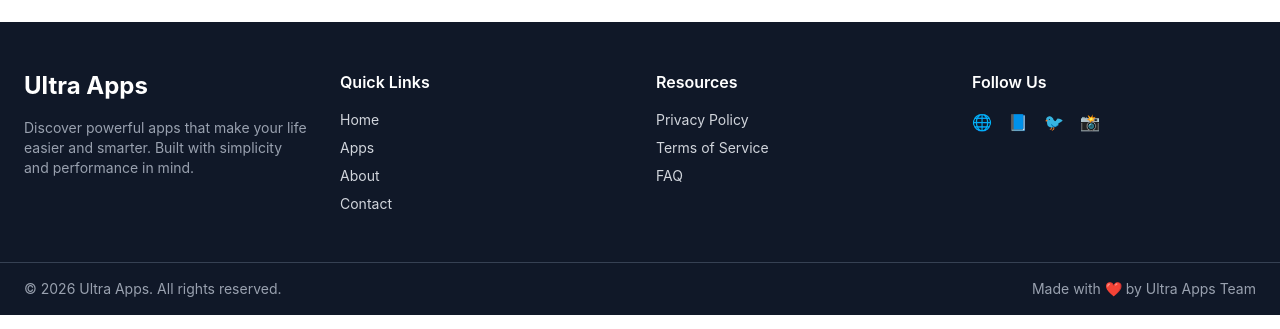
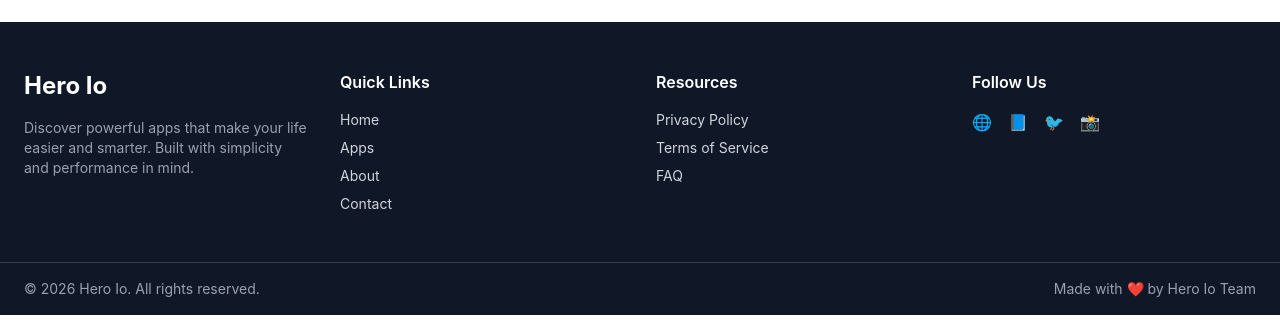
Before and after one commit to atik735/Hero-Io, a React (Vite) app: page / in a window 1280 px wide. Shown: the part 2081-2410 px from the top of the page. Built offline with nearby package versions, Linux system fonts and the light colour scheme.

Commit message:
updated  readme footer

```diff
--- a/public/data.json
+++ b/public/data.json
@@ -2,7 +2,7 @@
   {
     "image": "https://i.ibb.co.com/kskJfz0D/unnamed.png",
     "title": "ChatMaster",
-    "companyName": "Ultra Apps",
+    "companyName": "Hero Io",
     "id": 1,
     "description": "ChatMaster is a fast and secure messaging app that helps users stay connected anytime. It offers text messaging, media sharing, voice messages, and group chats in a simple interface. With strong encryption, your conversations remain private and protected. The app works smoothly on both high and low-end devices and uses minimal data. Real-time notifications ensure you never miss important messages. Users can customize chat settings and themes easily. Whether for personal communication or professional use, ChatMaster provides a reliable and efficient messaging experience for everyone.",
     "size": 45,
@@ -20,7 +20,7 @@
   {
     "image": "https://i.ibb.co.com/gZPSmrzY/images.jpg",
     "title": "PhotoPro",
-    "companyName": "Ultra Apps",
+    "companyName": "Hero Io",
     "id": 2,
     "description": "PhotoPro is an advanced photo editing app designed to enhance your images with ease. It includes powerful tools like filters, cropping, color adjustments, and retouching features. Users can improve brightness, contrast, and add creative effects to make photos look professional. The app supports high-resolution editing and maintains image quality. Its simple interface is suitable for both beginners and professionals. You can apply presets for quick edits and share images directly to social media. PhotoPro is ideal for anyone who wants to create visually appealing photos quickly and efficiently.",
     "size": 60,
@@ -38,7 +38,7 @@
   {
     "image": "https://i.ibb.co.com/hnPsSJs/722c322bd755aea6d49d818695a18c05.jpg",
     "title": "MusicWave",
-    "companyName": "Ultra Apps",
+    "companyName": "Hero Io",
     "id": 3,
     "description": "MusicWave is a feature-rich music streaming app that allows users to enjoy songs from various genres and artists. It offers high-quality audio streaming, playlist creation, and personalized recommendations. Users can discover trending music and save their favorite tracks easily. The app also supports offline downloads, making it convenient for listening without internet. Its smooth interface ensures easy navigation and uninterrupted playback. MusicWave is perfect for music lovers who want a reliable and enjoyable listening experience anytime and anywhere.",
     "size": 55,
@@ -56,7 +56,7 @@
   {
     "image": "https://i.ibb.co.com/pBYZBNv0/unnamed.jpg",
     "title": "FitTrack",
-    "companyName": "Ultra Apps",
+    "companyName": "Hero Io",
     "id": 4,
     "description": "FitTrack is a health and fitness tracking app that helps users monitor daily activities and stay active. It tracks steps, calories, workouts, and sleep patterns. Users can set goals and track progress through simple analytics. The app provides reminders and motivation to maintain a healthy lifestyle. Its easy-to-use interface makes it suitable for beginners and fitness enthusiasts alike. FitTrack is an excellent tool for anyone looking to improve their overall health and stay consistent with their fitness routine.",
     "size": 35,
@@ -74,7 +74,7 @@
   {
     "image": "https://i.ibb.co.com/B2VzkdH6/unnamed-1.jpg",
     "title": "NoteSmart",
-    "companyName": "Ultra Apps",
+    "companyName": "Hero Io",
     "id": 5,
     "description": "NoteSmart is a smart note-taking app that helps users organize ideas and tasks efficiently. It allows creating, editing, and categorizing notes easily. Features like reminders, search, and cloud backup make it reliable. Users can store important information and access it anytime. The app is lightweight and performs smoothly on all devices. NoteSmart is ideal for students, professionals, and anyone who wants to stay organized and productive in their daily life.",
     "size": 25,
@@ -92,7 +92,7 @@
   {
     "image": "https://i.ibb.co.com/8gSwMv4Z/655707e858f3a-com-weather-radar-forecast-now.png",
     "title": "WeatherNow",
-    "companyName": "Ultra Apps",
+    "companyName": "Hero Io",
     "id": 6,
     "description": "WeatherNow provides real-time weather updates with accurate forecasts. Users can check temperature, humidity, wind, and upcoming conditions easily. The app offers a clean interface and quick access to daily and weekly forecasts. Notifications alert users about severe weather changes. WeatherNow is lightweight and works smoothly on all devices. It is a useful tool for planning daily activities and staying prepared for weather changes.",
     "size": 20,
@@ -110,7 +110,7 @@
   {
     "image": "https://i.ibb.co.com/xKVJXbCk/images.png",
     "title": "GameZone",
-    "companyName": "Ultra Apps",
+    "companyName": "Hero Io",
     "id": 7,
     "description": "GameZone is an exciting gaming app that offers a collection of fun mini-games for all ages. Users can enjoy different categories including action, puzzle, and arcade games. The app provides smooth gameplay and engaging graphics. It is easy to navigate and regularly updated with new games. GameZone is perfect for passing time and enjoying entertainment on the go.",
     "size": 70,
@@ -128,7 +128,7 @@
   {
     "image": "https://i.ibb.co.com/v4p6Wq44/unnamed.webp",
     "title": "SecureVault",
-    "companyName": "Ultra Apps",
+    "companyName": "Hero Io",
     "id": 8,
     "description": "SecureVault helps users protect private files and sensitive data. It offers secure storage with password protection and encryption. Users can safely store photos, documents, and videos. The app ensures data privacy and prevents unauthorized access. Its simple interface makes file management easy. SecureVault is ideal for anyone who values security and wants to keep personal data safe.",
     "size": 40,
@@ -146,7 +146,7 @@
   {
     "image": "https://i.ibb.co.com/Q7RyX5R4/unnamed-1.png",
     "title": "LearnHub",
-    "companyName": "Ultra Apps",
+    "companyName": "Hero Io",
     "id": 9,
     "description": "LearnHub is an online learning platform that provides courses on various topics. Users can access lessons, videos, and study materials easily. The app offers a structured learning experience with progress tracking. It is suitable for students and professionals who want to improve skills. LearnHub makes education accessible and convenient anytime.",
     "size": 65,
@@ -164,7 +164,7 @@
   {
     "image": "https://i.ibb.co.com/M5GLYgRJ/images-1.jpg",
     "title": "ShopEasy",
-    "companyName": "Ultra Apps",
+    "companyName": "Hero Io",
     "id": 10,
     "description": "ShopEasy is a simple online shopping app that allows users to browse and purchase products بسهولة. It offers a wide range of items including clothing, electronics, and daily essentials. Users can compare prices, read reviews, and track orders easily. The app provides secure payment options and a smooth checkout process. ShopEasy is perfect for convenient online shopping.",
     "size": 50,
@@ -182,7 +182,7 @@
   {
     "image": "https://i.ibb.co.com/RGHFPyWz/a0bb4f168b721c365bdf2f79a237a312-icon.png",
     "title": "VideoStream",
-    "companyName": "Ultra Apps",
+    "companyName": "Hero Io",
     "id": 11,
     "description": "VideoStream allows users to watch videos in high quality. It offers streaming of movies, shows, and clips with smooth playback. Users can create watchlists and enjoy personalized recommendations. The app supports offline downloads and multiple resolutions. VideoStream provides an enjoyable viewing experience for all users.",
     "size": 80,
@@ -200,7 +200,7 @@
   {
     "image": "https://i.ibb.co.com/21Xmpzq5/images-1.png",
     "title": "TravelGo",
-    "companyName": "Ultra Apps",
+    "companyName": "Hero Io",
     "id": 12,
     "description": "TravelGo helps users plan trips easily with useful tools and guides. It provides destination suggestions, booking options, and travel tips. Users can manage itineraries and explore new places conveniently. The app is simple to use and helpful for both short and long trips.",
     "size": 45,
@@ -218,7 +218,7 @@
   {
     "image": "https://i.ibb.co.com/d4JttD6h/unnamed-2.png",
     "title": "Foodie",
-    "companyName": "Ultra Apps",
+    "companyName": "Hero Io",
     "id": 13,
     "description": "Foodie is an online food ordering app that connects users with local restaurants. It allows browsing menus, placing orders, and tracking delivery in real time. The app offers multiple payment options and user reviews. Foodie makes ordering food quick, easy, and convenient.",
     "size": 55,
@@ -236,7 +236,7 @@
   {
     "image": "https://i.ibb.co.com/tMG6cJ2z/global-broadcast-breaking-news-banner-with-global-map-1017-59836.avif",
     "title": "NewsFlash",
-    "companyName": "Ultra Apps",
+    "companyName": "Hero Io",
     "id": 14,
     "description": "NewsFlash provides the latest news updates from around the world. Users can read articles on various topics including politics, sports, and technology. The app delivers real-time updates and personalized content. NewsFlash keeps users informed quickly and easily.",
     "size": 30,
@@ -254,7 +254,7 @@
   {
     "image": "https://i.ibb.co.com/F4HvrPB1/unnamed-3.png",
     "title": "FileManager",
-    "companyName": "Ultra Apps",
+    "companyName": "Hero Io",
     "id": 15,
     "description": "FileManager helps users organize and manage files efficiently. It supports browsing, moving, deleting, and sharing files easily. The app has a simple interface and smooth performance. Users can handle documents, images, and media in one place. FileManager is a useful tool for better file organization.",
     "size": 28,
--- a/src/components/Footer/Footer.jsx
+++ b/src/components/Footer/Footer.jsx
@@ -5,7 +5,7 @@ export default function Footer() {
     <footer class="bg-gray-900 text-gray-300 mt-10">
   <div class=" px-6 py-12 grid grid-cols-1 md:grid-cols-4 gap-8">
     <div>
-      <h2 class="text-2xl font-bold text-white">Ultra Apps</h2>
+      <h2 class="text-2xl font-bold text-white">Hero Io</h2>
       <p class="mt-4 text-sm text-gray-400">
         Discover powerful apps that make your life easier and smarter. Built with simplicity and performance in mind.
       </p>
@@ -47,8 +47,8 @@ export default function Footer() {
 
   <div class="border-t border-gray-700">
     <div class="max-w-7xl mx-auto px-6 py-4 flex flex-col md:flex-row justify-between items-center text-sm text-gray-400">
-      <p>© 2026 Ultra Apps. All rights reserved.</p>
-      <p class="mt-2 md:mt-0">Made with ❤️ by Ultra Apps Team</p>
+      <p>© 2026 Hero Io. All rights reserved.</p>
+      <p class="mt-2 md:mt-0">Made with ❤️ by Hero Io Team</p>
     </div>
   </div>
 </footer>
```
Also changed, not shown: 1 other file (tests, documents, lock files or other folders).
